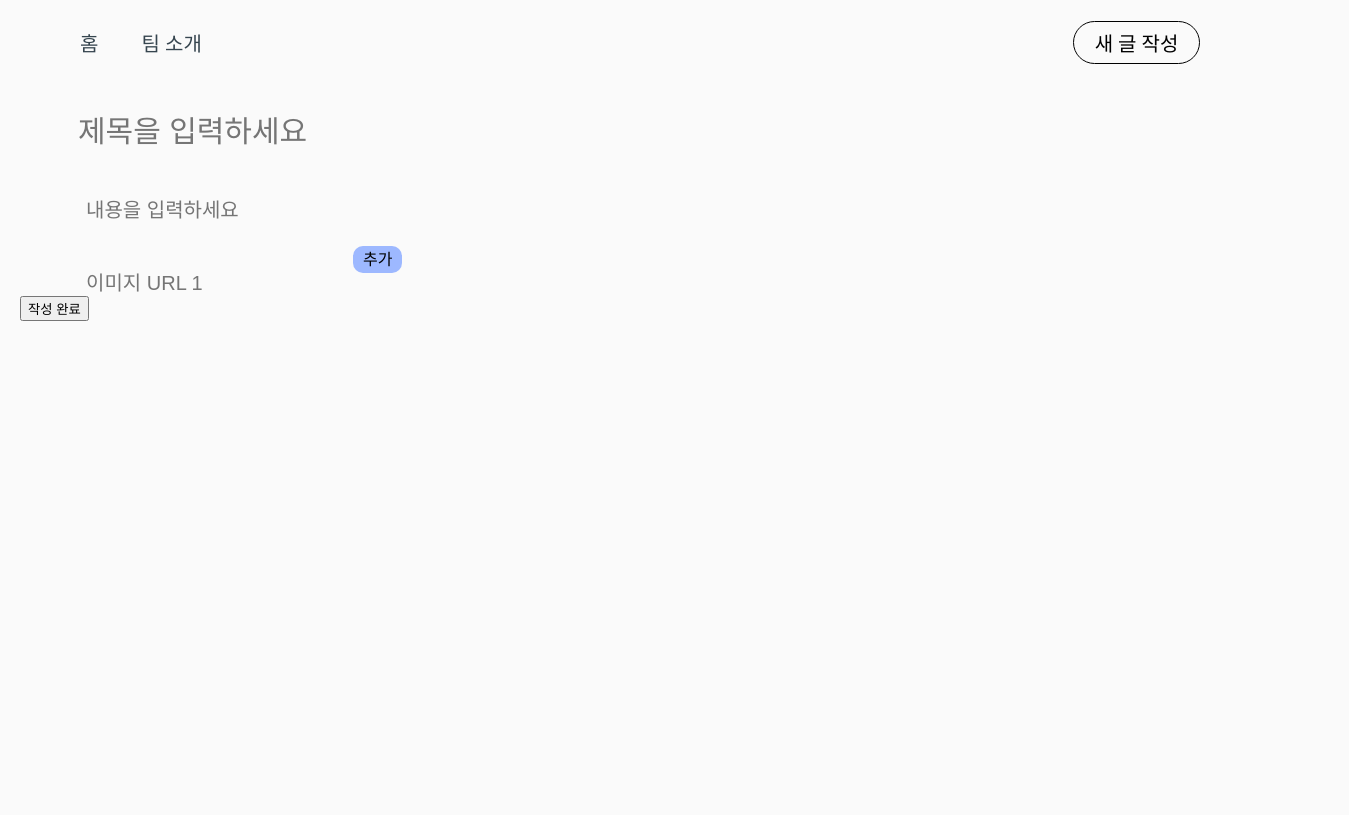
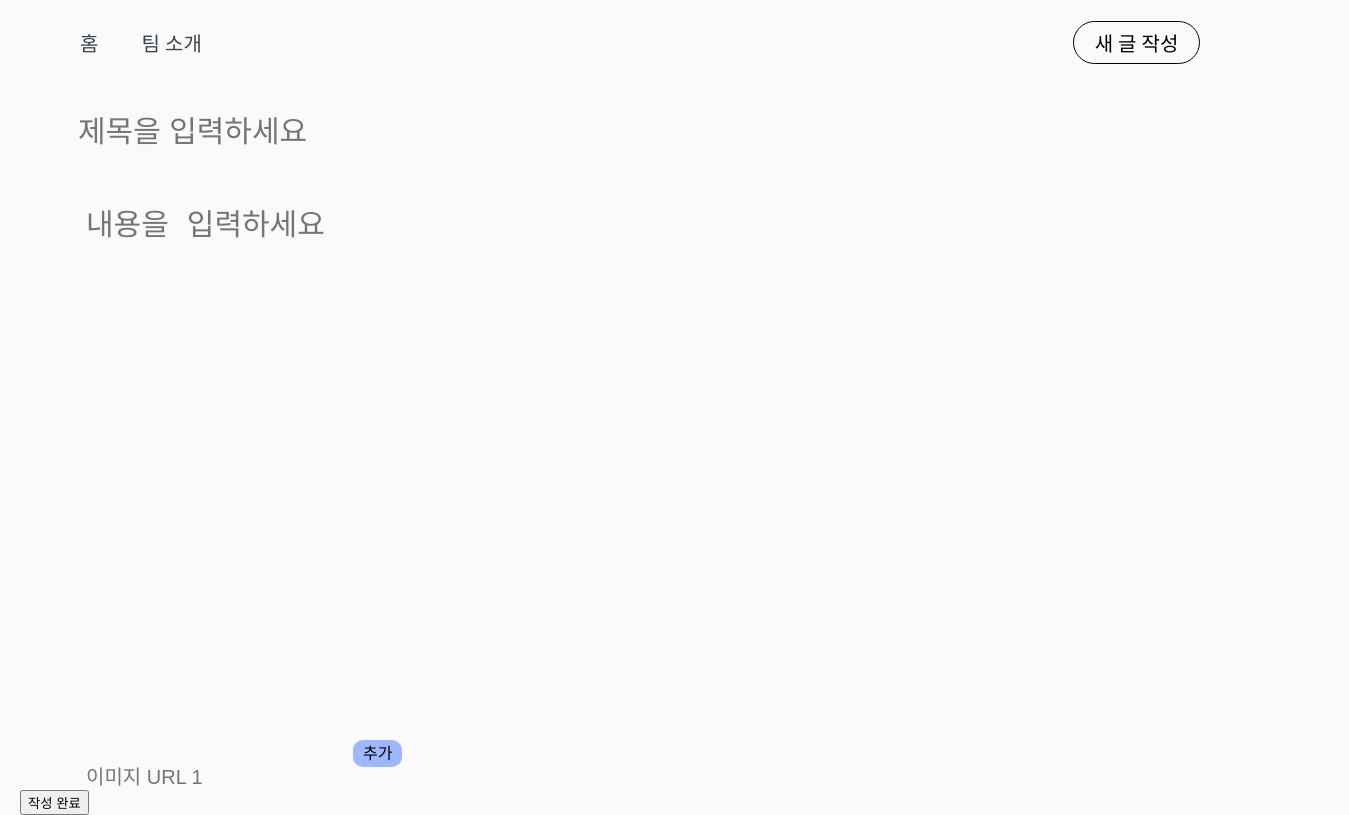
Before and after one commit to Yj621/Red-Panda, a React (Create React App) app: page / in a window 1280 px wide. Both pictures are taken after a click on the element "새 글 작성". Shown: the whole page, 1349 px wide, since content can reach past the window. Built offline with nearby package versions, Linux system fonts and the light colour scheme; no server answers.

Commit message:
fix content

```diff
--- a/src/pages/write/Write.css
+++ b/src/pages/write/Write.css
@@ -26,13 +26,18 @@
 }
 
 
-.content input{
+.content {
     margin-top: 30%;
     margin-left: 40%;
     font-size: 20px;
     border: none;
     outline: none;
+    resize: none;
     background: #FAFAFA;
+    overflow-wrap: break-word;
+}
+.contentTA{
+    font-size : 30px;
 }
 .imageUrls input{
     margin-top: 30%;
@@ -73,6 +78,7 @@
 
 
 }
+
 .delBtn {
 
     width: 162px !important;
--- a/src/pages/write/Write.jsx
+++ b/src/pages/write/Write.jsx
@@ -68,11 +68,14 @@ function Write() {
         />
       </div>
       <div className='content'>
-        <input
+        <textarea className='contentTA'
           type='text'
           placeholder='내용을 입력하세요'
           value={content}
           onChange={(e) => setContent(e.target.value)}
+          rows={15}
+          cols={70}
+          style={{ border: 'none', outline: 'none', resize: 'none', overflow: 'hidden',background:'#FAFAFA' }}
         />
       </div>
       <div className='imageUrls'>
```
